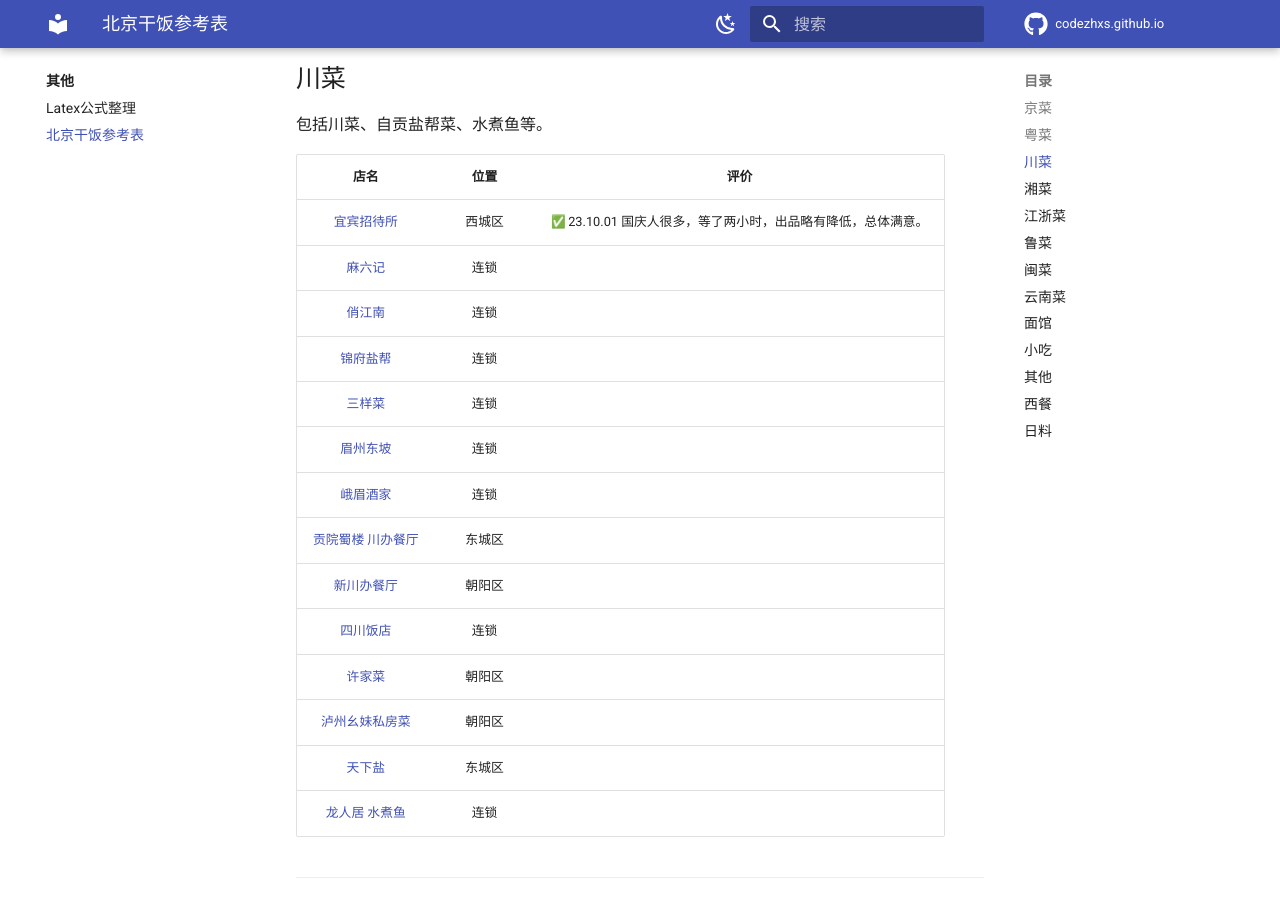
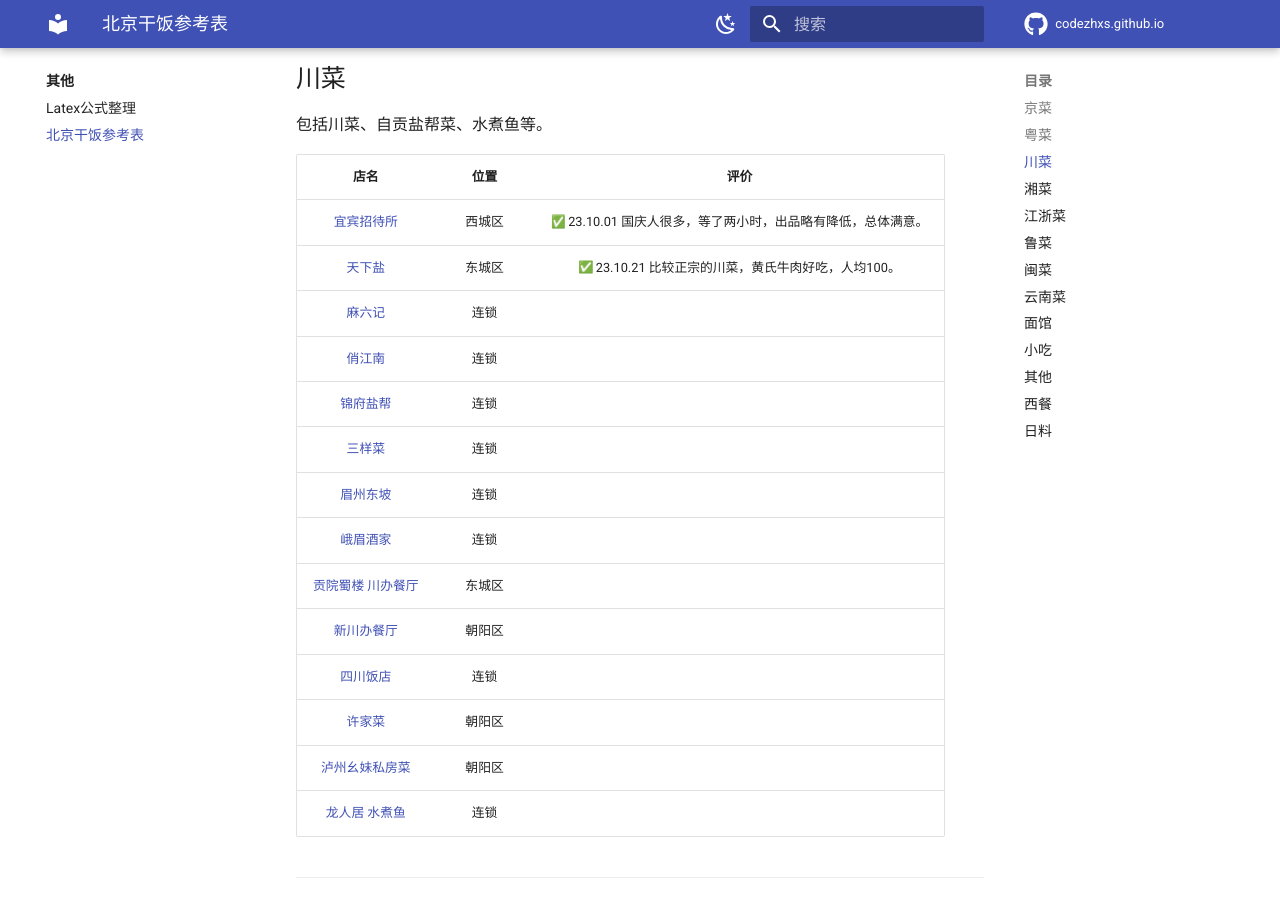
Before and after one commit to CodeZHXS/codezhxs.github.io, an MkDocs documentation site: the page built from docs/others/BJ_food.md, in a window 1280 px wide and 900 px high, scrolled down 2292 px. Built offline with MkDocs 1.6.1 and Material for MkDocs 9.7.7, drawn with Linux system fonts in a browser that asks for light colours; emoji names are drawn with the system emoji font; comment, search, counter and statistics services are not loaded.

Commit message:
update diary BJfood

```diff
--- a/docs/others/BJ_food.md
+++ b/docs/others/BJ_food.md
@@ -58,6 +58,7 @@
 |                             店名                             |  位置  |                             评价                             |
 | :----------------------------------------------------------: | :----: | :----------------------------------------------------------: |
 | [宜宾招待所](https://www.bilibili.com/video/BV1RW4y1N7uT/?spm_id_from=333.999.0.0&vd_source=d5f565a3bfab469f3f3ab91fe4c39523) | 西城区 | :white_check_mark: 23.10.01 国庆人很多，等了两小时，出品略有降低，总体满意。 |
+| [天下盐](https://www.bilibili.com/video/BV1mP411C7dM/?spm_id_from=333.999.0.0&vd_source=d5f565a3bfab469f3f3ab91fe4c39523) | 东城区 | :white_check_mark: 23.10.21 比较正宗的川菜，黄氏牛肉好吃，人均100。 |
 | [麻六记](https://www.bilibili.com/video/BV1gK411r783/?spm_id_from=333.999.0.0&vd_source=d5f565a3bfab469f3f3ab91fe4c39523) |  连锁  |                                                              |
 | [俏江南](https://www.bilibili.com/video/BV1LG4y1C7ba/?spm_id_from=333.999.0.0&vd_source=d5f565a3bfab469f3f3ab91fe4c39523) |  连锁  |                                                              |
 | [锦府盐帮](https://www.bilibili.com/video/BV1zs4y1Y7Zu/?spm_id_from=333.999.0.0&vd_source=d5f565a3bfab469f3f3ab91fe4c39523) |  连锁  |                                                              |
```
Also changed, not shown: other parts of docs/others/BJ_food.md (+0 -1 lines).
